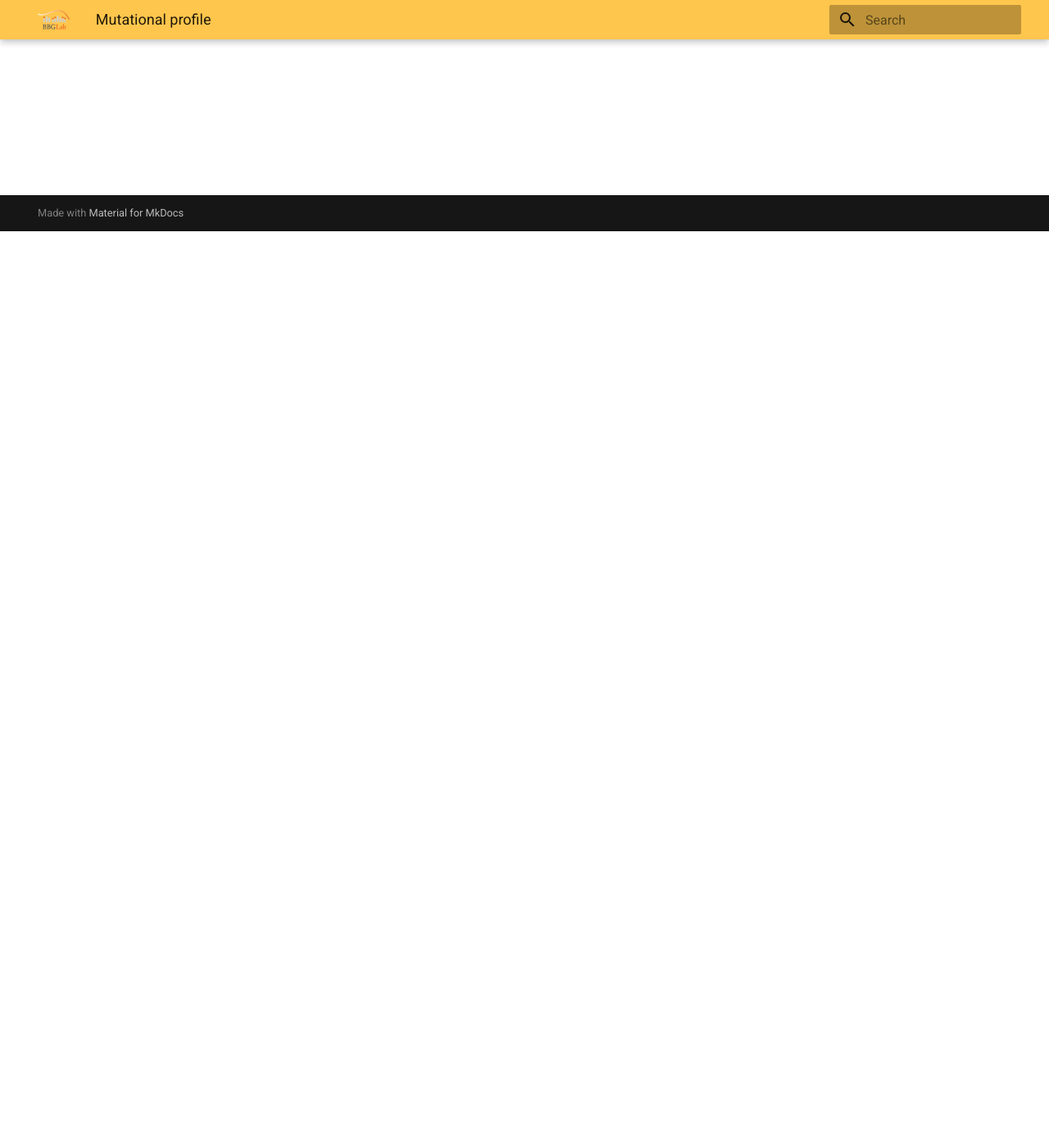
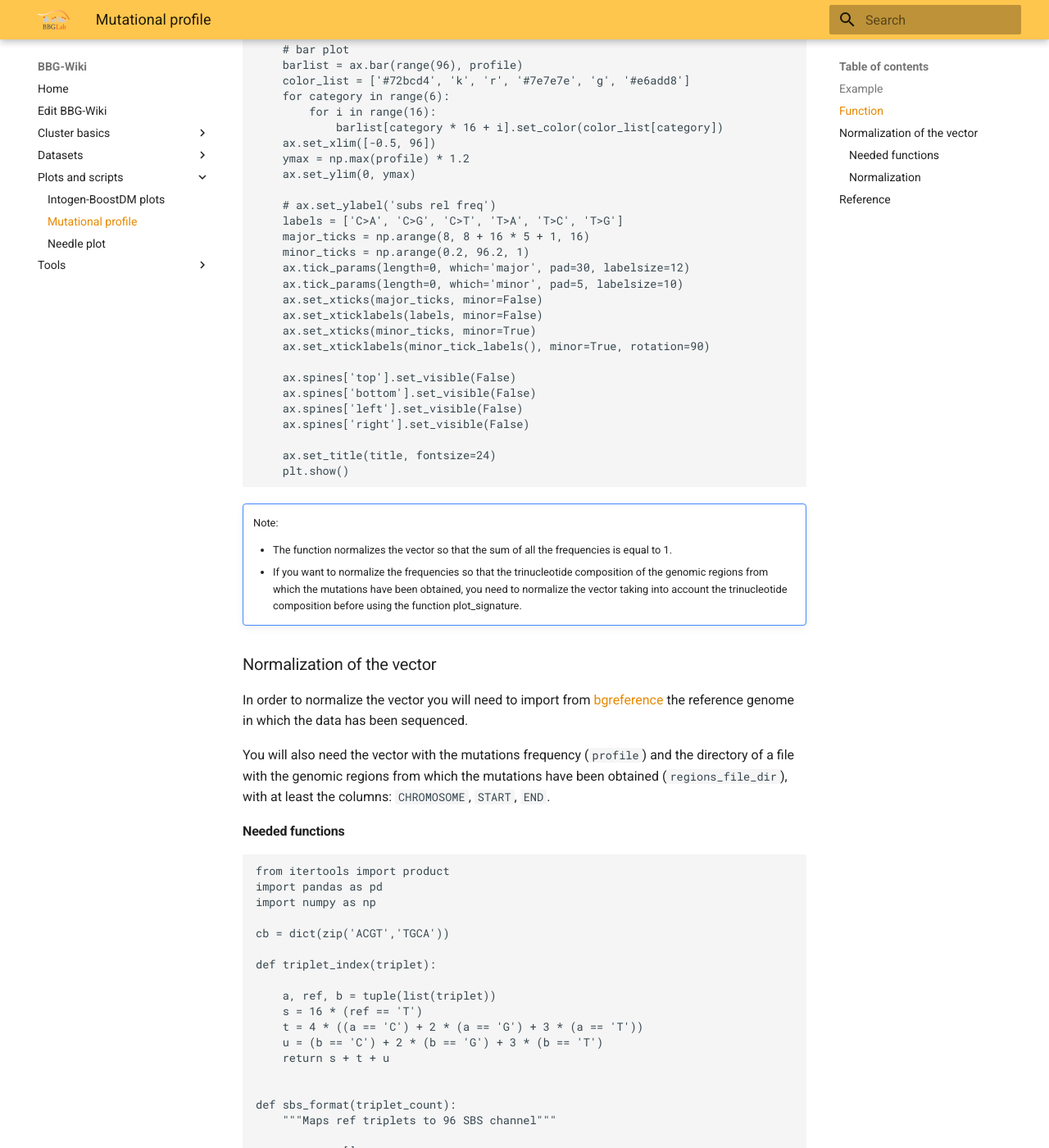
Before and after one commit to bbglab/bbgwiki, an MkDocs documentation site: the page built from docs/Plots and scripts/Mutational profile.md, in a window 1280 px wide and 1400 px high, scrolled down 1118 px. Shown: the whole window at 82% size. Built offline with MkDocs 1.6.1 and Material for MkDocs 9.7.7, drawn with Linux system fonts in a browser that asks for light colours; some of the changed text lies outside the part shown.

Commit message:
updated mutational profile section

````diff
--- a/docs/Plots and scripts/Mutational profile.md
+++ b/docs/Plots and scripts/Mutational profile.md
@@ -1,6 +1,167 @@
 # Mutational profile
 
-## Description
+The function `plot_signature`  will allow you to plot the mutational profile of a sample given the vector of 96 channels (see y axis in the example figure) with the frequencies of each nucleotide change.
+It takes as input the the vector with the mutations frequency  (`profile`) and the title of the plot (`title`).
+
+The function `minor_tick_labels`  is needed to generate the labels of the plot.
+### Example
+![Plot mutational profile](/assets/images/plot_mutational_profile.png)
+
+###Function
+```bash
+import seaborn as sns
+import numpy as np
+
+def minor_tick_labels():
+    major_labels = ['C>A', 'C>G', 'C>T', 'T>A', 'T>C', 'T>G']
+    flanks = ['AA', 'AC', 'AG', 'AT', 'CA', 'CC', 'CG', 'CT',
+              'GA', 'GC', 'GG', 'GT', 'TA', 'TC', 'TG', 'TT']
+    minor_labels = []
+    for subs in major_labels:
+        for flank in flanks:
+            minor_labels.append(flank[0] + subs[0] + flank[1])
+    return minor_labels
+
+def plot_signature(profile, title=None):
+    """
+    Args:
+        profile: 96-array in lexicographic order
+        title: string
+
+    Returns:
+        produces the signature bar plot
+    """
+
+    fig, ax = plt.subplots(figsize=(15, 2))
+    total = np.sum(profile)
+    if abs(total - 1) > 0.01:
+        profile = profile / total
+    sns.set(font_scale=1.5)
+    sns.set_style('white')
+
+    # bar plot
+    barlist = ax.bar(range(96), profile)
+    color_list = ['#72bcd4', 'k', 'r', '#7e7e7e', 'g', '#e6add8']
+    for category in range(6):
+        for i in range(16):
+            barlist[category * 16 + i].set_color(color_list[category])
+    ax.set_xlim([-0.5, 96])
+    ymax = np.max(profile) * 1.2
+    ax.set_ylim(0, ymax)
+
+    # ax.set_ylabel('subs rel freq')
+    labels = ['C>A', 'C>G', 'C>T', 'T>A', 'T>C', 'T>G']
+    major_ticks = np.arange(8, 8 + 16 * 5 + 1, 16)
+    minor_ticks = np.arange(0.2, 96.2, 1)
+    ax.tick_params(length=0, which='major', pad=30, labelsize=12)
+    ax.tick_params(length=0, which='minor', pad=5, labelsize=10)
+    ax.set_xticks(major_ticks, minor=False)
+    ax.set_xticklabels(labels, minor=False)
+    ax.set_xticks(minor_ticks, minor=True)
+    ax.set_xticklabels(minor_tick_labels(), minor=True, rotation=90)
+
+    ax.spines['top'].set_visible(False)
+    ax.spines['bottom'].set_visible(False)
+    ax.spines['left'].set_visible(False)
+    ax.spines['right'].set_visible(False)
+
+    ax.set_title(title, fontsize=24)
+    plt.show()
+```
+
+
+!!! note annotate ""
+    Note:
+
+    - The function normalizes the vector so that the sum of all the frequencies is equal to 1.
+    - If you want to normalize the frequencies so that the trinucleotide composition of the genomic regions from which the mutations have been obtained, you need to normalize the vector taking into account the trinucleotide composition before using the function plot_signature.
+
+### Normalization of the vector
+
+In order to normalize the vector you will need to import from [bgreference](https://bbglab.github.io/bbgwiki/Tools/BBG-tools/BGreference/){:target="_blank"} the reference genome in which the data has been sequenced.
+
+You will also need the vector with the mutations frequency (`profile`) and the directory of a file with the genomic regions from which the mutations have been obtained (`regions_file_dir`), with at least the columns: `CHROMOSOME`, `START`, `END`.
+
+
+
+####Needed functions
+```bash
+from itertools import product
+import pandas as pd
+import numpy as np
+
+cb = dict(zip('ACGT','TGCA'))
+
+def triplet_index(triplet):
+
+    a, ref, b = tuple(list(triplet))
+    s = 16 * (ref == 'T')
+    t = 4 * ((a == 'C') + 2 * (a == 'G') + 3 * (a == 'T'))
+    u = (b == 'C') + 2 * (b == 'G') + 3 * (b == 'T')
+    return s + t + u
+
+
+def sbs_format(triplet_count):
+    """Maps ref triplets to 96 SBS channel"""
+
+    vector = []
+    for ref in 'CT':
+        for alt in 'ACGT':
+            if alt != ref:
+                for a, b in product(cb, repeat=2):
+                    vector.append(triplet_count[triplet_index(a + ref + b)])
+    return vector
+
+
+def triplets():
+
+    for ref in 'CT':
+        for a, b in product(cb, repeat=2):
+            yield a + ref + b
+
+
+def count_triplets(seq):
+
+    return [seq.count(t) + seq.count(rev(t)) for t in triplets()]
+
+def rev(seq):
+    """reverse complement of seq"""
+
+    return ''.join(list(map(lambda s: cb[s], seq[::-1])))
+
+def get_triplet_counts_region(regions_file_dir,reference_genome=hg38):
+    """
+    Function to obtain the vector with 96 triplet counts given the regions file.
+    """
+    regions=pd.read_csv(regions_file_dir,sep='\t',dtype={'CHROMOSOME':'string'})
+    assert(np.all(regions.apply(lambda r: r['END'] - r['START'] + 1 > 0, axis=1)))
+    regions['interval'] = regions.apply(lambda r: (r['CHROMOSOME'], r['START'], r['END']), axis=1)
+
+    counts = np.zeros(32)
+    for chrom, start, end in list(regions['interval']):
+        try:
+            seq = reference_genome(chrom, start-1, size=end-start+3)  # sequence +1 nt 5' and 3' flanking nucleotides
+            c = np.array(count_triplets(seq))
+            counts += c
+        except Exception as e:
+            print(e)
+    return sbs_format(list(map(int, counts)))
+```
+
+####Normalization
+```bash
+region_triplet_abundance=get_triplet_counts_region(regions_file_dir)
+normalized_profile = np.array(profile)/np.array(region_triplet_abundance)
+```
+
+
+
+
+
+
+
 
 
 ## Reference
+- Paula Gomis
+- Ferran Muiños
````
